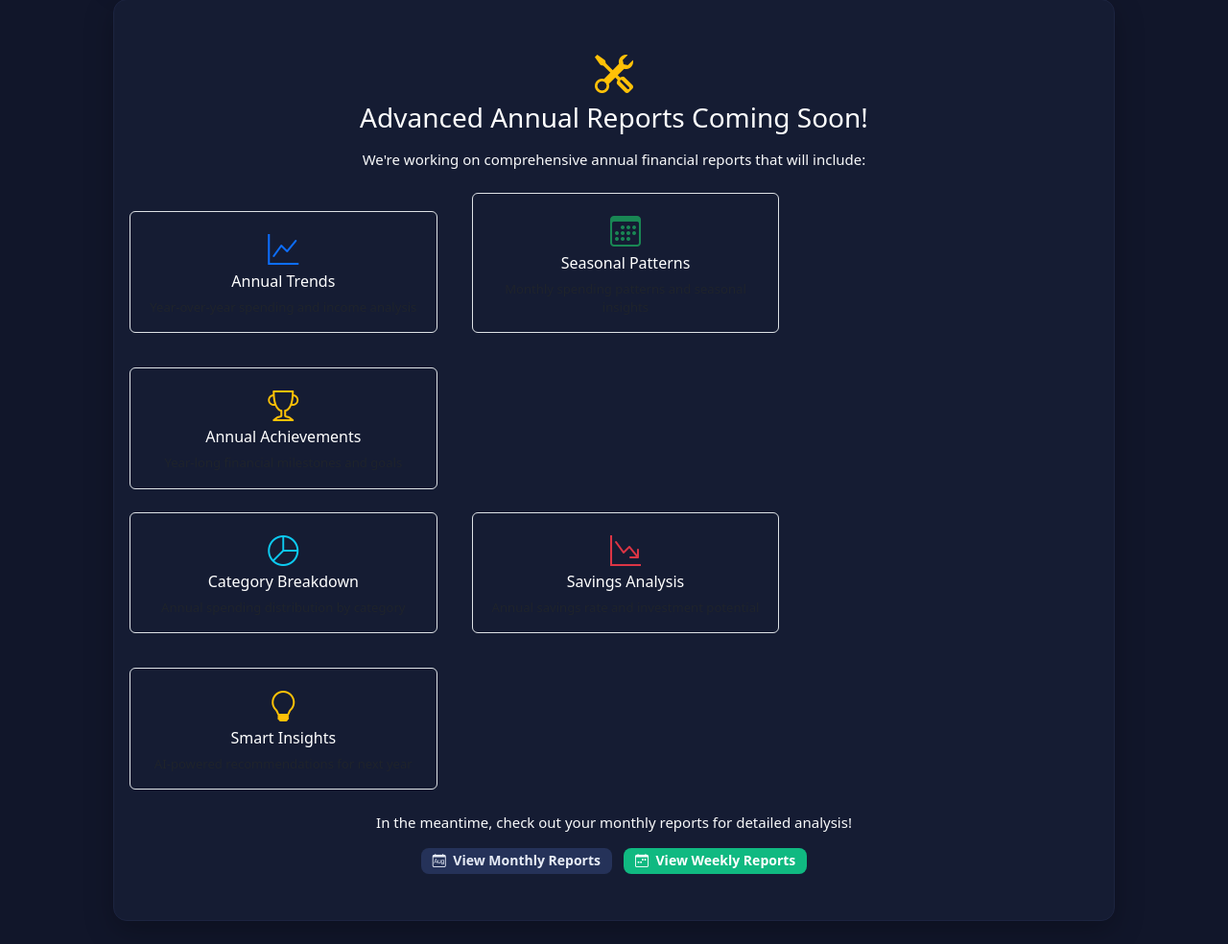
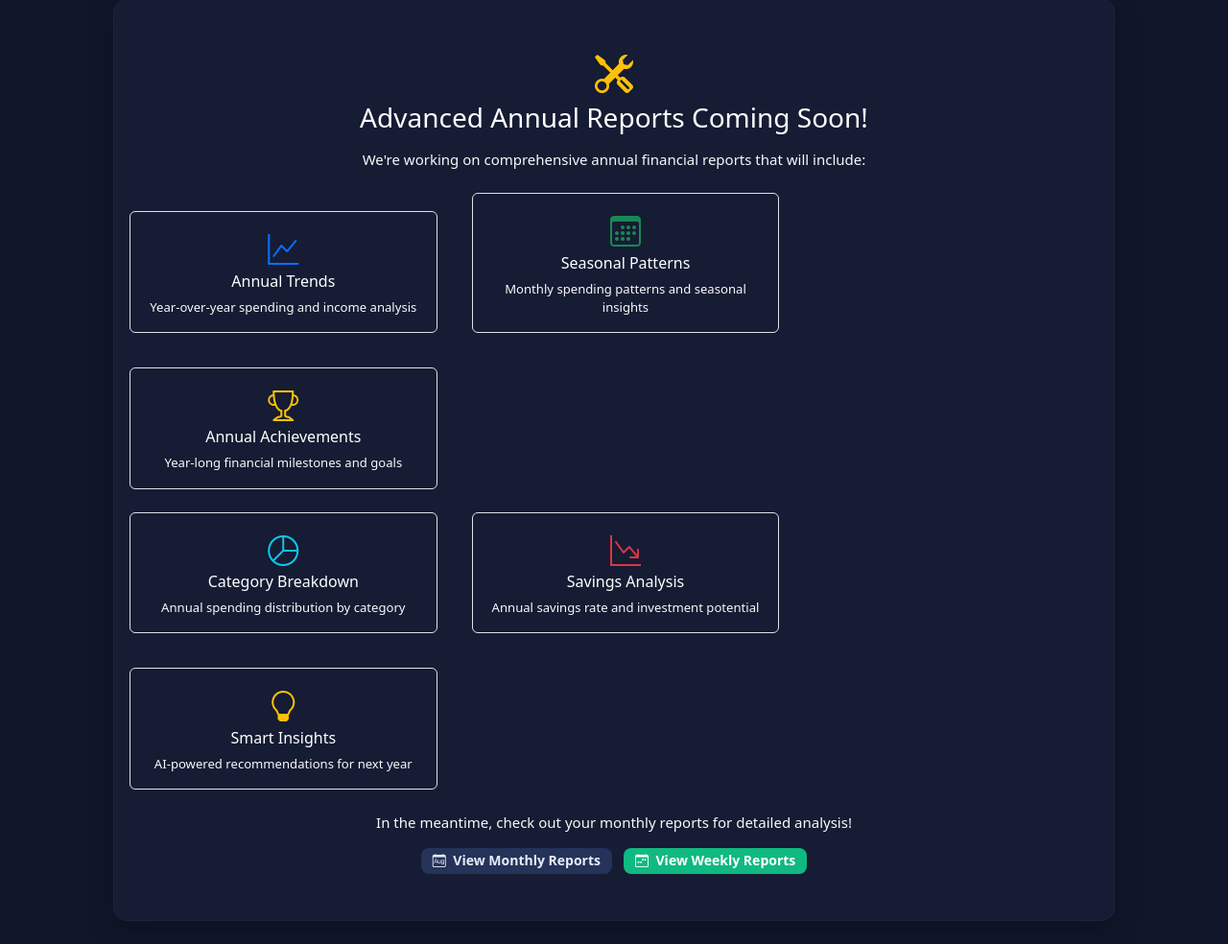
Before and after one commit to TurtleWithGlasses/expense-manager-web-app, a FastAPI app: template app/templates/reports/annual.html in a window 1280 px wide. Shown: the part 401-1385 px from the top of the page at 96% size. Run offline with FastAPI, Linux system fonts and the light colour scheme; the template is opened without the code that fills it: most values are stand-ins (such as "Sample title", 1, 10 or a date in 2020); some libraries are stand-ins or nearby versions.

Commit message:
Fix font color readability and currency mismatch in charts
Font Color Fixes: Monthly Report - Fixed recommendation titles (text-white) and descriptions (text-light) for better readability. Annual Report - Fixed all 6 feature card descriptions from text-dark to text-light for better contrast. All highlighted sections now have proper contrast against dark backgrounds.

Currency Mismatch Fix: Fixed daily chart showing USD instead of user's selected currency (TL). Updated chart API endpoints to detect and pass user's currency preference. Modified daily chart template to use dynamic currency in all elements: Y-axis label, Y-axis ticks, Tooltip categories, and Tooltip total. Updated bar chart endpoint for consistency. Result: Charts now display user's selected currency consistently with dashboard summary cards.

```diff
--- a/app/templates/reports/annual.html
+++ b/app/templates/reports/annual.html
@@ -120,21 +120,21 @@
                             <div class="border rounded p-3">
                                 <i class="bi bi-graph-up text-primary fs-2 mb-2"></i>
                                 <h6 class="text-white">Annual Trends</h6>
-                                <p class="text-muted small mb-0">Year-over-year spending and income analysis</p>
+                                <p class="text-light small mb-0">Year-over-year spending and income analysis</p>
                             </div>
                         </div>
                         <div class="col-md-4">
                             <div class="border rounded p-3">
                                 <i class="bi bi-calendar3 text-success fs-2 mb-2"></i>
                                 <h6 class="text-white">Seasonal Patterns</h6>
-                                <p class="text-muted small mb-0">Monthly spending patterns and seasonal insights</p>
+                                <p class="text-light small mb-0">Monthly spending patterns and seasonal insights</p>
                             </div>
                         </div>
                         <div class="col-md-4">
                             <div class="border rounded p-3">
                                 <i class="bi bi-trophy text-warning fs-2 mb-2"></i>
                                 <h6 class="text-white">Annual Achievements</h6>
-                                <p class="text-muted small mb-0">Year-long financial milestones and goals</p>
+                                <p class="text-light small mb-0">Year-long financial milestones and goals</p>
                             </div>
                         </div>
                     </div>
@@ -144,21 +144,21 @@
                             <div class="border rounded p-3">
                                 <i class="bi bi-pie-chart text-info fs-2 mb-2"></i>
                                 <h6 class="text-white">Category Breakdown</h6>
-                                <p class="text-muted small mb-0">Annual spending distribution by category</p>
+                                <p class="text-light small mb-0">Annual spending distribution by category</p>
                             </div>
                         </div>
                         <div class="col-md-4">
                             <div class="border rounded p-3">
                                 <i class="bi bi-graph-down-arrow text-danger fs-2 mb-2"></i>
                                 <h6 class="text-white">Savings Analysis</h6>
-                                <p class="text-muted small mb-0">Annual savings rate and investment potential</p>
+                                <p class="text-light small mb-0">Annual savings rate and investment potential</p>
                             </div>
                         </div>
                         <div class="col-md-4">
                             <div class="border rounded p-3">
                                 <i class="bi bi-lightbulb text-warning fs-2 mb-2"></i>
                                 <h6 class="text-white">Smart Insights</h6>
-                                <p class="text-muted small mb-0">AI-powered recommendations for next year</p>
+                                <p class="text-light small mb-0">AI-powered recommendations for next year</p>
                             </div>
                         </div>
                     </div>
--- a/app/templates/reports/monthly.html
+++ b/app/templates/reports/monthly.html
@@ -162,12 +162,12 @@
                         <div class="col-md-6 mb-3">
                             <div class="border rounded p-3">
                                 <div class="d-flex justify-content-between align-items-start mb-2">
-                                    <h6 class="text-primary mb-0">{{ rec.title }}</h6>
+                                    <h6 class="text-white mb-0">{{ rec.title }}</h6>
                                     <span class="badge bg-{{ 'danger' if rec.priority == 'high' else 'warning' }}">
                                         {{ rec.priority|title }}
                                     </span>
                                 </div>
-                                <p class="text-muted mb-2">{{ rec.description }}</p>
+                                <p class="text-light mb-2">{{ rec.description }}</p>
                                 {% if rec.potential_savings %}
                                 <small class="text-success">
                                     Potential savings: {{ '%.2f'|format(rec.potential_savings) }}
```
Also changed, not shown: app/api/v1/metrics.py (+18 -2 lines), app/templates/dashboard/_chart_daily.html (+5 -4 lines), app/templates/reports/index.html (+4 -4 lines), app.db.
